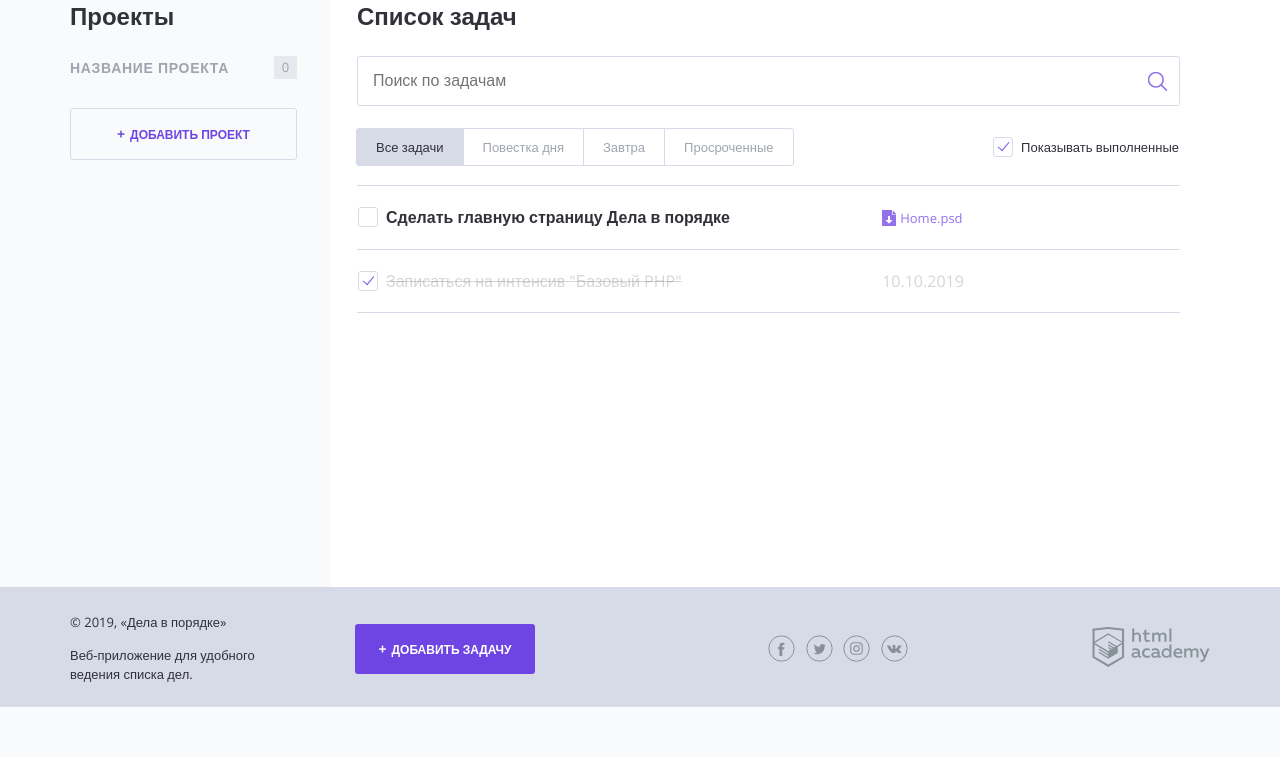
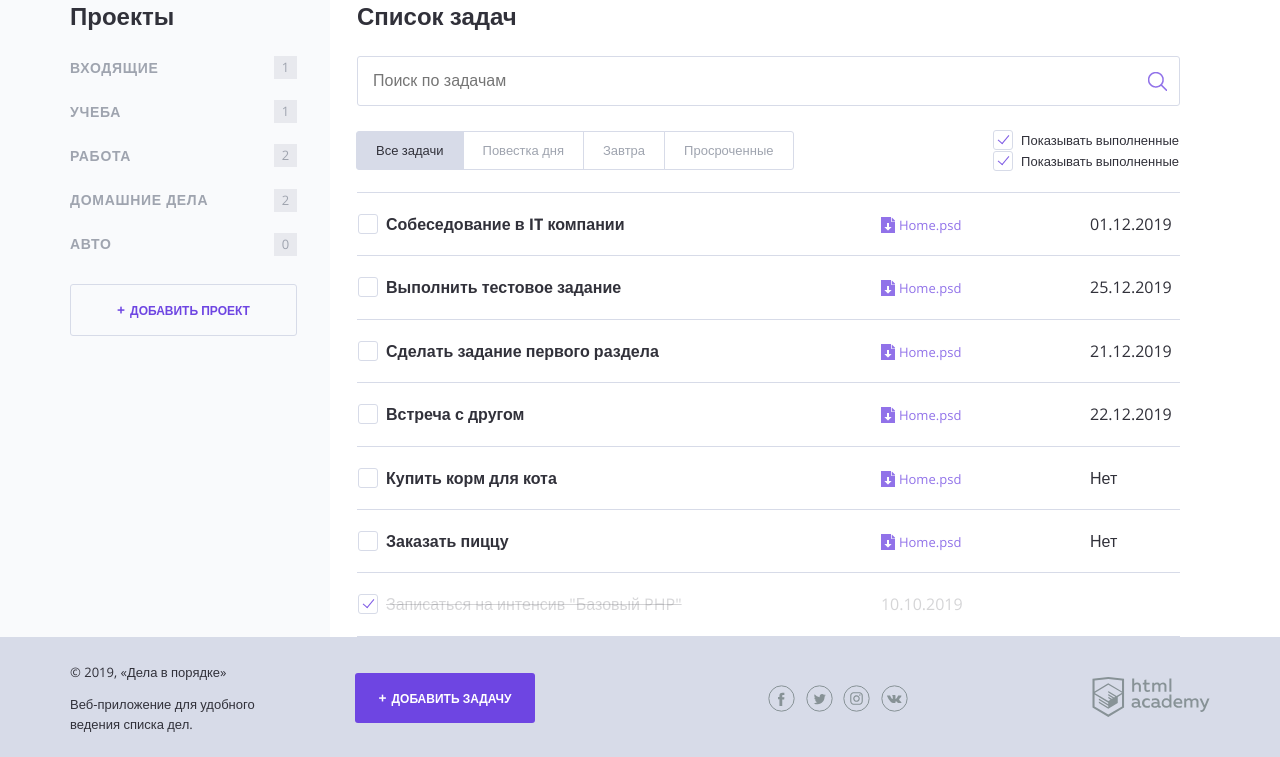
Before and after one commit to Ibragimow/786745-doingsdone, a PHP site: page / in a window 1280 px wide. Shown: the part 93-850 px from the top of the page. Before the commit the page ends 800 px from the top, so only its background shows below. Run offline with PHP 8.4, Linux system fonts and the light colour scheme.

Commit message:
Лекция 2, задание 2
Сделал счетчик тасков

```diff
--- a/index.php
+++ b/index.php
@@ -1,10 +1,58 @@
 <?php
-// показывать или нет выполненные задачи
 $show_complete_tasks = rand(0, 1);
+$projects = ["Входящие", "Учеба", "Работа", "Домашние дела", "Авто"];
+$tasks_list = [
+    $task_1 = [
+        "task_subj" => "Собеседование в IT компании",
+        "task_date" => "01.12.2019",
+        "task_category" => "Работа",
+        "task_closed" => "Нет",
+    ],
+    $task_2 = [
+        "task_subj" => "Выполнить тестовое задание",
+        "task_date" => "25.12.2019",
+        "task_category" => "Работа",
+        "task_closed" => "Нет",
+    ],
+    $task_3 = [
+        "task_subj" => "Сделать задание первого раздела",
+        "task_date" => "21.12.2019",
+        "task_category" => "Учеба",
+        "task_closed" => "Нет",
+    ],
+    $task_4 = [
+        "task_subj" => "Встреча с другом",
+        "task_date" => "22.12.2019",
+        "task_category" => "Входящие",
+        "task_closed" => "Нет",
+    ],
+    $task_5 = [
+        "task_subj" => "Купить корм для кота",
+        "task_date" => "Нет",
+        "task_category" => "Домашние дела",
+        "task_closed" => "Нет",
+    ],
+    $task_6 = [
+        "task_subj" => "Заказать пиццу",
+        "task_date" => "Нет",
+        "task_category" => "Домашние дела",
+        "task_closed" => "Нет",
+    ]
+];
+    $tasks_list = [$task_1, $task_2, $task_3, $task_4, $task_5, $task_6];
+
+    function projects_count($tasks_list, $project) {
+        $count = 0;
+        foreach ($tasks_list as $task_item) {
+            if ($task_item['task_category'] === $project) {
+                $count +=1;
+            }
+        }
+        return $count;
+    }
 ?>
 <!DOCTYPE html>
 <html lang="ru">
-
 <head>
     <meta charset="UTF-8">
     <title>Дела в порядке</title>
@@ -12,60 +60,49 @@ $show_complete_tasks = rand(0, 1);
     <link rel="stylesheet" href="css/style.css">
     <link rel="stylesheet" href="css/flatpickr.min.css">
 </head>
-
 <body>
 <h1 class="visually-hidden">Дела в порядке</h1>
-
 <div class="page-wrapper">
     <div class="container container--with-sidebar">
         <header class="main-header">
             <a href="/">
                 <img src="img/logo.png" width="153" height="42" alt="Логотип Дела в порядке">
             </a>
-
             <div class="main-header__side">
                 <a class="main-header__side-item button button--plus open-modal" href="pages/form-task.html">Добавить задачу</a>
-
                 <div class="main-header__side-item user-menu">
                     <div class="user-menu__image">
                         <img src="img/user.png" width="40" height="40" alt="Пользователь">
                     </div>
-
                     <div class="user-menu__data">
                         <p>Константин</p>
-
                         <a href="#">Выйти</a>
                     </div>
                 </div>
             </div>
         </header>
-
         <div class="content">
             <section class="content__side">
                 <h2 class="content__side-heading">Проекты</h2>
-
                 <nav class="main-navigation">
                     <ul class="main-navigation__list">
+                        <?php foreach ($projects as $project): ?>
                             <li class="main-navigation__list-item">
-                            <a class="main-navigation__list-item-link" href="#">Название проекта</a>
-                            <span class="main-navigation__list-item-count">0</span>
+                                <a class="main-navigation__list-item-link" href="#"><? print($project);?></a>
+                                <span class="main-navigation__list-item-count"><?php echo projects_count($tasks_list, $project); ?></span>
                             </li>
+                        <? endforeach; ?>
                     </ul>
                 </nav>
-
                 <a class="button button--transparent button--plus content__side-button"
                    href="pages/form-project.html" target="project_add">Добавить проект</a>
             </section>
-
             <main class="content__main">
                 <h2 class="content__main-heading">Список задач</h2>
-
                 <form class="search-form" action="index.php" method="post">
                     <input class="search-form__input" type="text" name="" value="" placeholder="Поиск по задачам">
-
                     <input class="search-form__submit" type="submit" name="" value="Искать">
                 </form>
-
                 <div class="tasks-controls">
                     <nav class="tasks-switch">
                         <a href="/" class="tasks-switch__item tasks-switch__item--active">Все задачи</a>
@@ -73,29 +110,50 @@ $show_complete_tasks = rand(0, 1);
                         <a href="/" class="tasks-switch__item">Завтра</a>
                         <a href="/" class="tasks-switch__item">Просроченные</a>
                     </nav>
-
                     <label class="checkbox">
                         <!--добавить сюда аттрибут "checked", если переменная $show_complete_tasks равна единице-->
+                        <input class="checkbox__input visually-hidden show_completed" type="checkbox" <? if ($show_complete_tasks == 1){print ("checked");};?>>
+                        <span class="checkbox__text">Показывать выполненные</span>
                         <input class="checkbox__input visually-hidden show_completed" type="checkbox" <?php if ($show_complete_tasks == 1): ?> checked<?php endif; ?>>
                         <span class="checkbox__text">Показывать выполненные</span>
                     </label>
                 </div>
-
                 <table class="tasks">
+                    <?php if ($show_complete_tasks == 1): ?>
+                        <?php foreach ($tasks_list as $key => $value): ?>
+                            <tr class="tasks__item task" <?php if($value["task_closed"] = "Да"): ?>task--completed<?php endif; ?>">
+                            <td class="task__select">
+                                <label class="checkbox task__checkbox">
+                                    <input class="checkbox__input visually-hidden task__checkbox" type="checkbox" value="1">
+                                    <span class="checkbox__text"><?=$value["task_subj"]; ?></span>
+                                </label>
+                            </td>
+                            <td class="task__file">
+                                <a class="download-link" href="#">Home.psd</a>
+                            </td>
+                            <td class="task__date"><?=$value["task_date"]; ?></td>
+                            </tr>
+                        <? endforeach; ?>
+                    <?php else: ?>
+                        <?php foreach ($tasks_list as $key => $value): ?>
+                            <?php if ($value["task_closed"] == "Нет"): ?>
                                 <tr class="tasks__item task">
                                     <td class="task__select">
                                         <label class="checkbox task__checkbox">
-                                <input class="checkbox__input visually-hidden task__checkbox" type="checkbox" value="1">
-                                <span class="checkbox__text">Сделать главную страницу Дела в порядке</span>
+                                            <input class="checkbox__input visually-hidden" type="checkbox" checked>
+                                            <span class="checkbox__text"><?=$value["task_subj"]; ?></span>
                                         </label>
                                     </td>
-
                                     <td class="task__file">
                                         <a class="download-link" href="#">Home.psd</a>
                                     </td>
-
-                        <td class="task__date"></td>
+                                    <td class="task__date"><?=$value["task_date"]; ?></td>
+                                    <td class="task__controls">
+                                    </td>
                                 </tr>
+                            <? endif; ?>
+                        <? endforeach; ?>
+                    <? endif; ?>
                     <!--показывать следующий тег <tr/>, если переменная $show_complete_tasks равна единице-->
                     <?php if ($show_complete_tasks == 1): ?>
                         <tr class="tasks__item task task--completed">
@@ -115,17 +173,13 @@ $show_complete_tasks = rand(0, 1);
         </div>
     </div>
 </div>
-
 <footer class="main-footer">
     <div class="container">
         <div class="main-footer__copyright">
             <p>© 2019, «Дела в порядке»</p>
-
             <p>Веб-приложение для удобного ведения списка дел.</p>
         </div>
-
         <a class="main-footer__button button button--plus" href="pages/form-task.html">Добавить задачу</a>
-
         <div class="main-footer__social social">
             <span class="visually-hidden">Мы в соцсетях:</span>
             <a class="social__link social__link--facebook" href="#">
@@ -174,7 +228,6 @@ $show_complete_tasks = rand(0, 1);
         </div>
     </div>
 </footer>
-
 <script src="flatpickr.js"></script>
 <script src="script.js"></script>
 </body>
```
Lines whose indentation alone changed are shown as unchanged.
